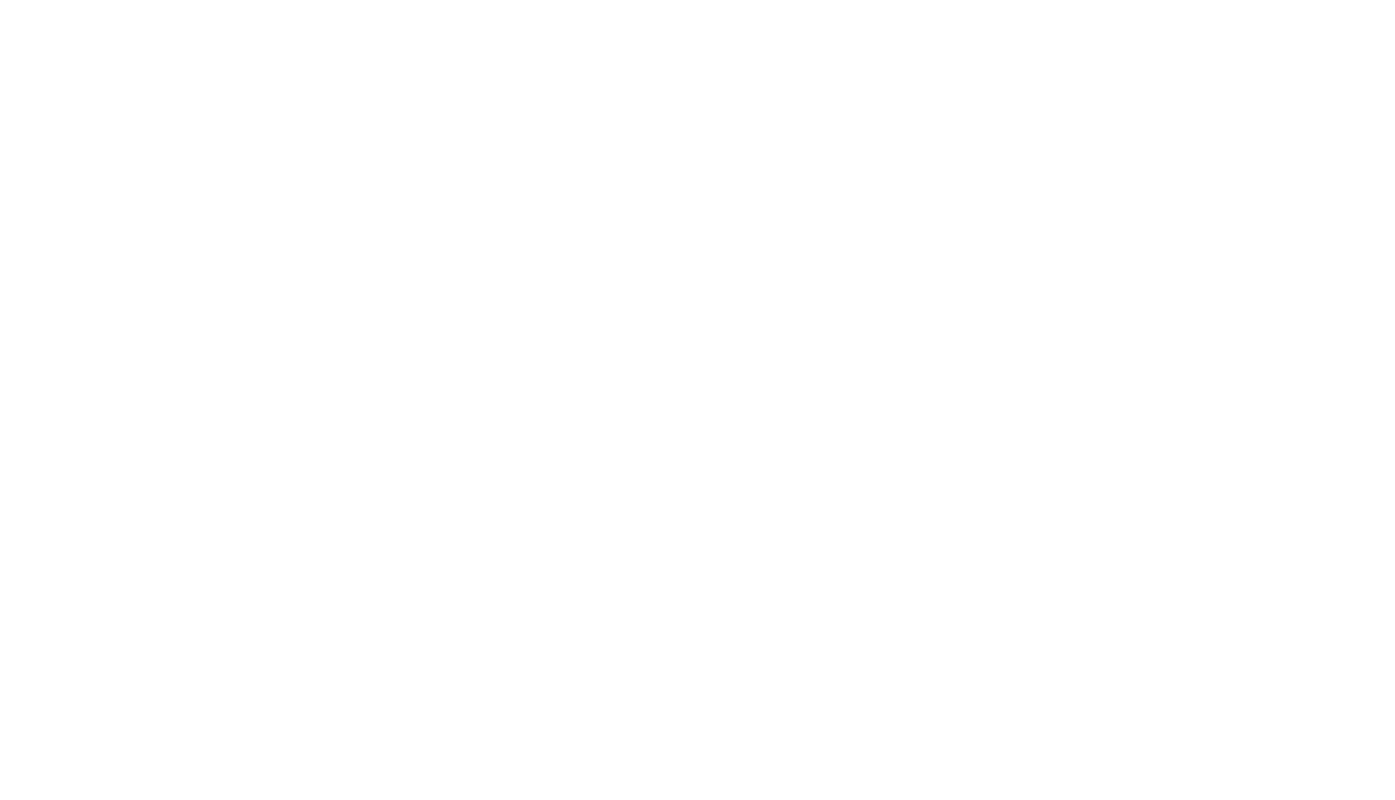
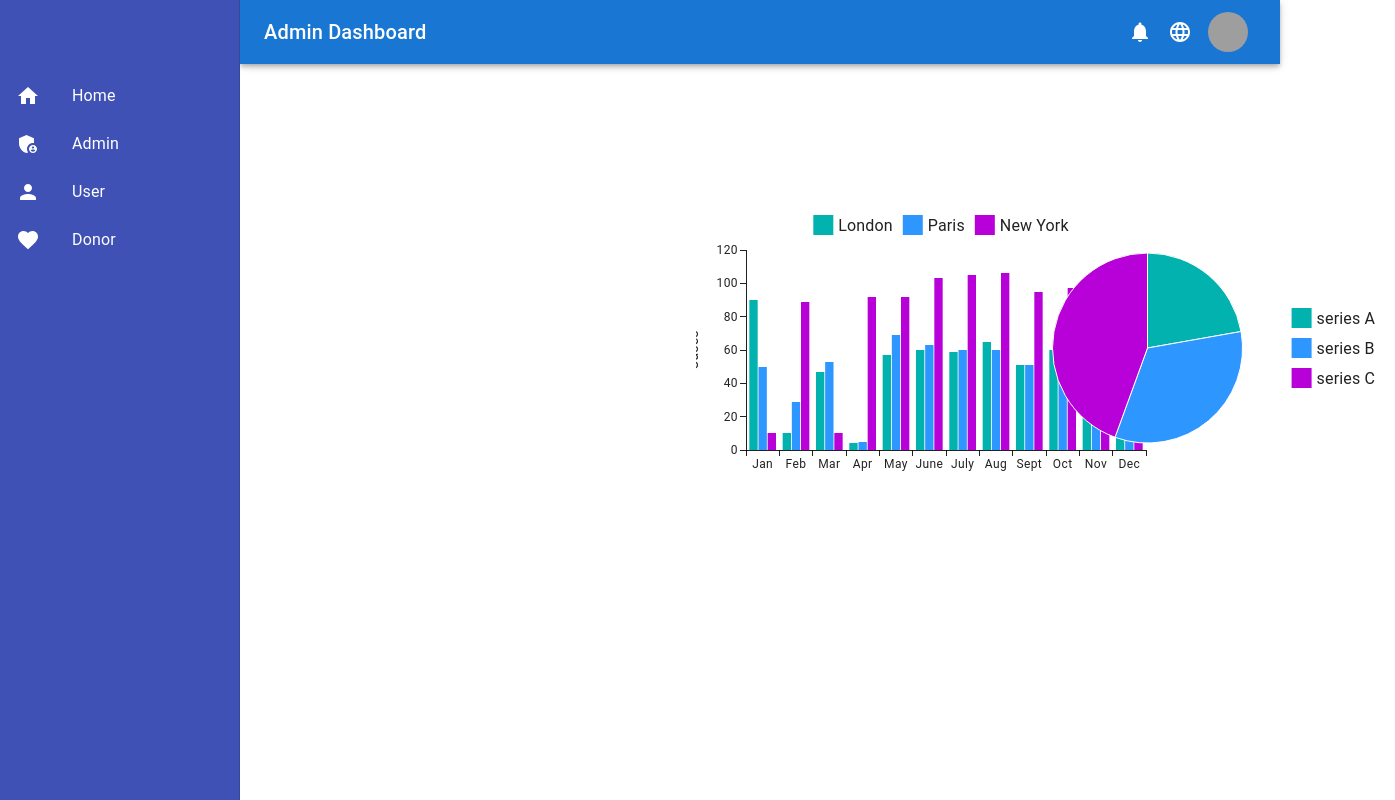
Before and after one commit to sanjaykrishnatk/blood-connect, a React (Vite) app: page /Dashboard in a window 1280 px wide. Before the commit this address had no page. Shown: the whole page, 1395 px wide, since content can reach past the window. Built offline with nearby package versions, Linux system fonts and the light colour scheme; grey boxes are pictures that could not be loaded.

Commit message:
dashboard added

```diff
--- a/package.json
+++ b/package.json
@@ -17,6 +17,7 @@
     "@fortawesome/free-regular-svg-icons": "^6.5.2",
     "@fortawesome/free-solid-svg-icons": "^6.5.2",
     "@fortawesome/react-fontawesome": "^0.2.2",
+    "@mui/icons-material": "^5.15.21",
     "@mui/material": "^5.15.21",
     "@mui/styled-engine-sc": "^6.0.0-alpha.18",
     "@mui/x-charts": "^7.8.0",
--- a/src/App.jsx
+++ b/src/App.jsx
@@ -2,6 +2,7 @@ import "./App.css";
 import { Route, Routes } from "react-router-dom";
 import Home from "./pages/Home";
 import Admin from "./pages/Admin";
+import Dashboard from './components/Dashboard';
 import "bootstrap/dist/css/bootstrap.min.css";
 function App() {
   return (
@@ -9,6 +10,7 @@ function App() {
       <Routes>
         <Route path="/" element={<Home />} />
         <Route path="/Admin" element={<Admin/>}/>
+        <Route path="/Dashboard" element={<Dashboard/>}/>
       </Routes>
     </>
   );
--- /dev/null
+++ b/src/components/Dashboard.jsx
@@ -0,0 +1,30 @@
+
+import React from 'react';
+import { Box, CssBaseline, Toolbar } from '@mui/material';
+import Sidebar from './Sidebar';
+import Navbar from './Navbar';
+import Admin from '../pages/Admin';
+
+const Dashboard = () => {
+  return (
+    <Box sx={{ display: 'flex' }}>
+      <CssBaseline />
+      <Sidebar />
+      <Box
+        component="main"
+        sx={{
+          flexGrow: 1,
+          p: 3,
+          width: `calc(100% - 240px)`,
+          ml: `240px`,
+        }}
+      >
+        <Navbar />
+        <Toolbar />
+        <Admin /> {/* Render the Admin component directly */}
+      </Box>
+    </Box>
+  );
+};
+
+export default Dashboard;
--- /dev/null
+++ b/src/components/Navbar.jsx
@@ -0,0 +1,57 @@
+
+import React from 'react';
+import { AppBar, Toolbar, IconButton, Typography, Menu, MenuItem, Avatar } from '@mui/material';
+import NotificationsIcon from '@mui/icons-material/Notifications';
+import LanguageIcon from '@mui/icons-material/Language';
+import { useState } from 'react';
+
+const drawerWidth = 240;
+
+const Navbar = () => {
+  const [anchorEl, setAnchorEl] = useState(null);
+
+  const handleMenuOpen = (event) => {
+    setAnchorEl(event.currentTarget);
+  };
+
+  const handleMenuClose = () => {
+    setAnchorEl(null);
+  };
+
+  return (
+    <AppBar
+      position="fixed"
+      sx={{
+        width: `calc(100% - ${drawerWidth}px)`,
+        ml: `${drawerWidth}px`,
+      }}
+    >
+      <Toolbar>
+        <Typography variant="h6" noWrap component="div" sx={{ flexGrow: 1 }}>
+          Admin Dashboard
+        </Typography>
+        <IconButton color="inherit">
+          <NotificationsIcon />
+        </IconButton>
+        <IconButton color="inherit">
+          <LanguageIcon />
+        </IconButton>
+        <IconButton color="inherit" onClick={handleMenuOpen}>
+          <Avatar alt="Admin" src="/path/to/admin-image.jpg" />
+        </IconButton>
+        <Menu
+          anchorEl={anchorEl}
+          open={Boolean(anchorEl)}
+          onClose={handleMenuClose}
+        >
+          <MenuItem onClick={handleMenuClose}>Home</MenuItem>
+          <MenuItem onClick={handleMenuClose}>Profile</MenuItem>
+          <MenuItem onClick={handleMenuClose}>Settings</MenuItem>
+          <MenuItem onClick={handleMenuClose}>Logout</MenuItem>
+        </Menu>
+      </Toolbar>
+    </AppBar>
+  );
+};
+
+export default Navbar;
--- /dev/null
+++ b/src/components/Sidebar.jsx
@@ -0,0 +1,52 @@
+
+import React from 'react';
+import { Link } from 'react-router-dom';
+import { Drawer, List, ListItem, ListItemIcon, ListItemText, Toolbar, Box } from '@mui/material';
+import HomeIcon from '@mui/icons-material/Home';
+import AdminPanelSettingsIcon from '@mui/icons-material/AdminPanelSettings';
+import PersonIcon from '@mui/icons-material/Person';
+import FavoriteIcon from '@mui/icons-material/Favorite';
+
+const drawerWidth = 240;
+
+const Sidebar = () => {
+  return (
+    <Drawer
+      variant="permanent"
+      sx={{
+        width: drawerWidth,
+        flexShrink: 0,
+        '& .MuiDrawer-paper': {
+          width: drawerWidth,
+          boxSizing: 'border-box',
+          backgroundColor: '#3f51b5',
+          color: '#fff',
+        },
+      }}
+    >
+      <Toolbar />
+      <Box sx={{ overflow: 'auto' }}>
+        <List>
+          <ListItem button component={Link} to="/">
+            <ListItemIcon><HomeIcon sx={{ color: '#fff' }} /></ListItemIcon>
+            <ListItemText primary="Home" />
+          </ListItem>
+          <ListItem button component={Link} to="/admin">
+            <ListItemIcon><AdminPanelSettingsIcon sx={{ color: '#fff' }} /></ListItemIcon>
+            <ListItemText primary="Admin" />
+          </ListItem>
+          <ListItem button component={Link} to="/user">
+            <ListItemIcon><PersonIcon sx={{ color: '#fff' }} /></ListItemIcon>
+            <ListItemText primary="User" />
+          </ListItem>
+          <ListItem button component={Link} to="/donor">
+            <ListItemIcon><FavoriteIcon sx={{ color: '#fff' }} /></ListItemIcon>
+            <ListItemText primary="Donor" />
+          </ListItem>
+        </List>
+      </Box>
+    </Drawer>
+  );
+};
+
+export default Sidebar;
```
Also changed, not shown: src/pages/Admin.jsx (+4 -27 lines), 1 other file (tests, documents, lock files or other folders).
